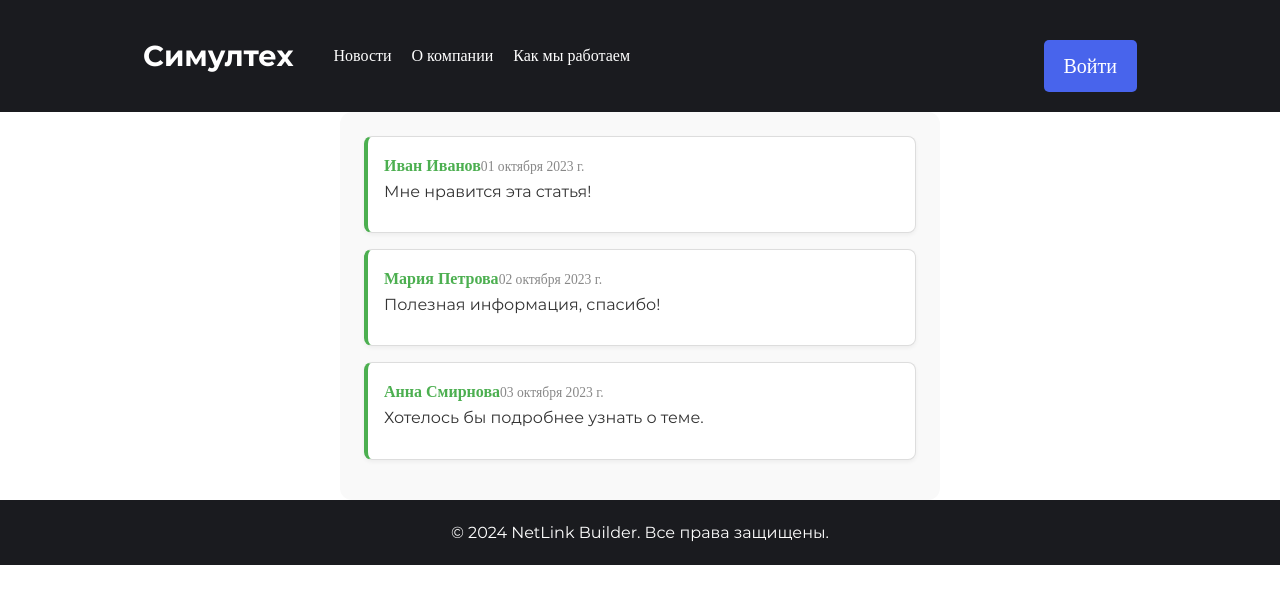
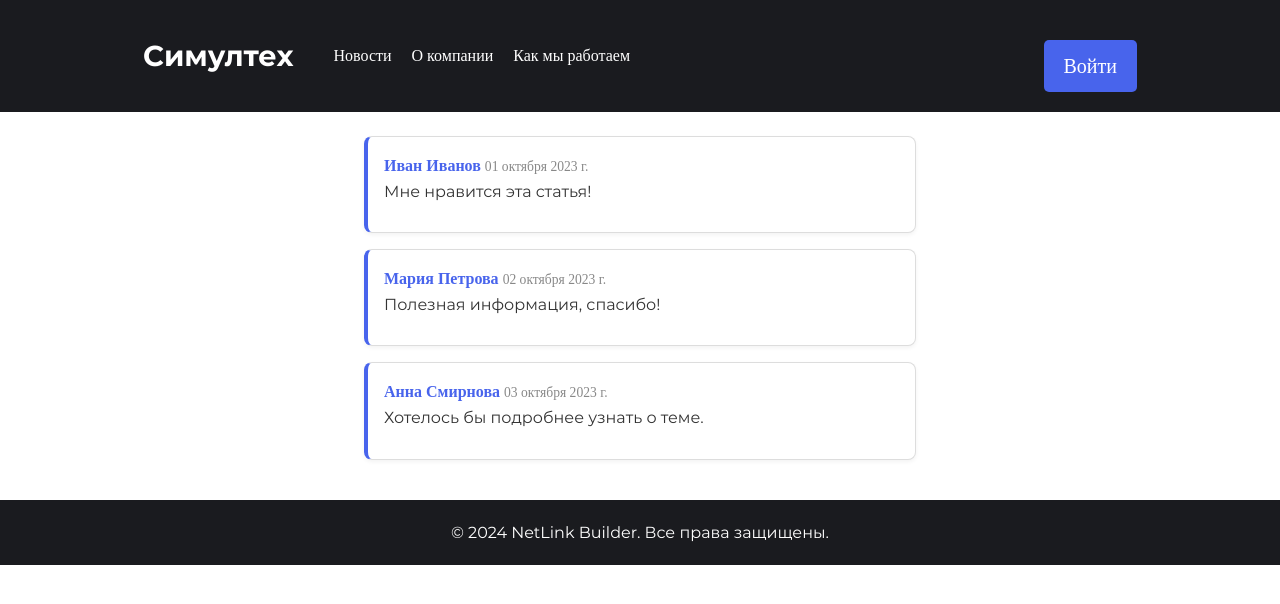
Before and after one commit to simulteh/frontend, a React (Create React App) app: page /comments in a window 1280 px wide. Shown: the top 604 px of the page. Built offline with nearby package versions, Linux system fonts and the light colour scheme.

Commit message:
Изменены цвета

```diff
--- a/src/components/Comments.jsx
+++ b/src/components/Comments.jsx
@@ -10,17 +10,17 @@ function formatDate(dateString) {
 export const Comments= ()=> {
   const comments = [
   {
-    author: "Иван Иванов",
+    author: "Иван Иванов ",
     date: "2023-10-01",
     text: "Мне нравится эта статья!"
   },
   {
-    author: "Мария Петрова",
+    author: "Мария Петрова ",
     date: "2023-10-02",
     text: "Полезная информация, спасибо!"
   },
   {
-    author: "Анна Смирнова",
+    author: "Анна Смирнова ",
     date: "2023-10-03",
     text: "Хотелось бы подробнее узнать о теме."
   }
--- a/src/style/Comments.css
+++ b/src/style/Comments.css
@@ -1,5 +1,5 @@
 .comments-container {
-  background-color: #f9f9f9;
+  background-color: white;
   padding: 24px;
   border-radius: 12px;
   max-width: 600px;
@@ -21,7 +21,7 @@
 .comment-card {
   background: #ffffff;
   border: 1px solid #ddd;
-  border-left: 4px solid #4caf50;
+  border-left: 4px solid #4864EC;
   padding: 16px;
   margin-bottom: 16px;
   border-radius: 8px;
@@ -30,7 +30,7 @@
 
 .comment-author {
   font-weight: bold;
-  color: #4caf50;
+  color: #4864EC;
   margin-bottom: 8px;
 }
 
```
